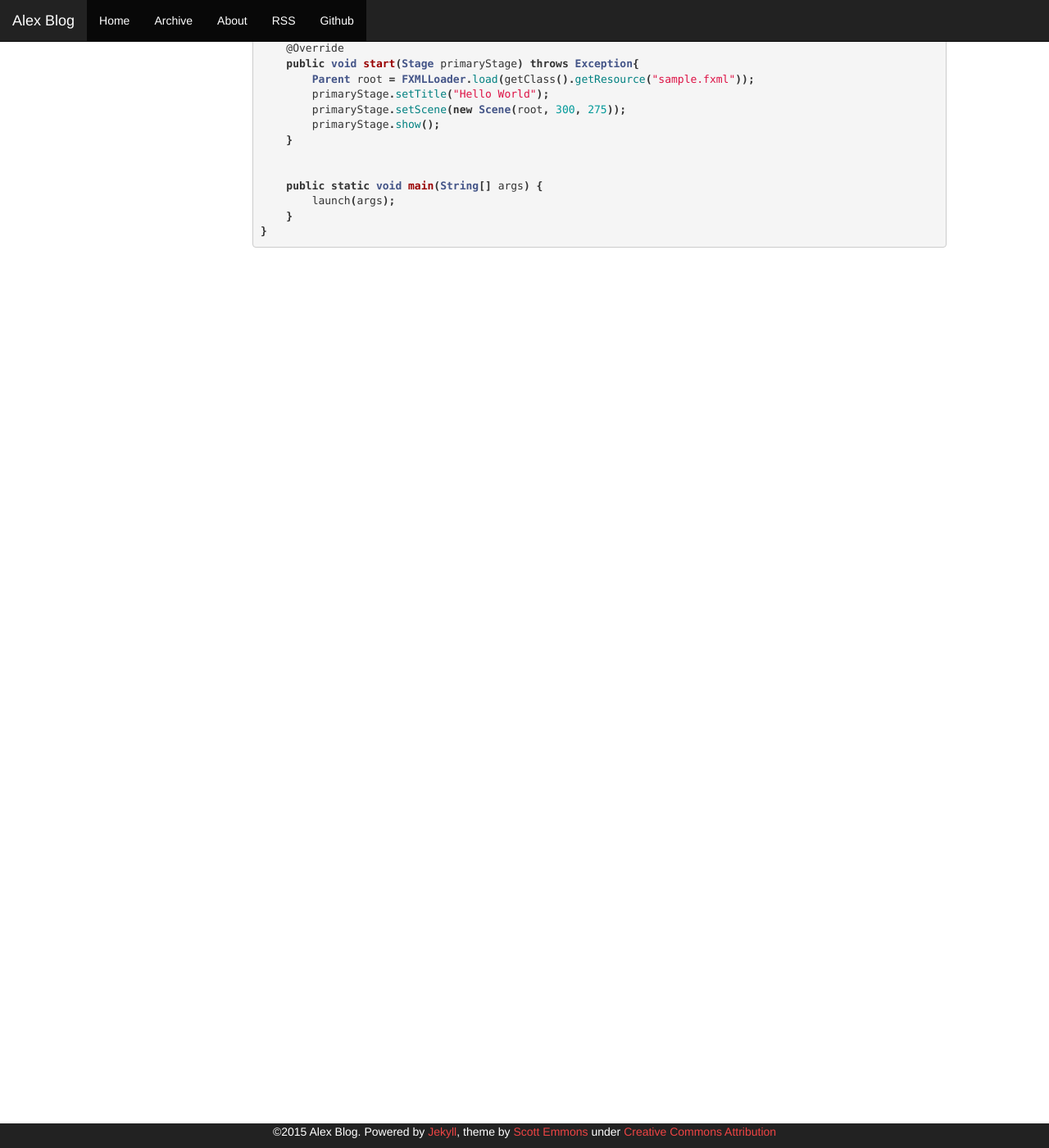
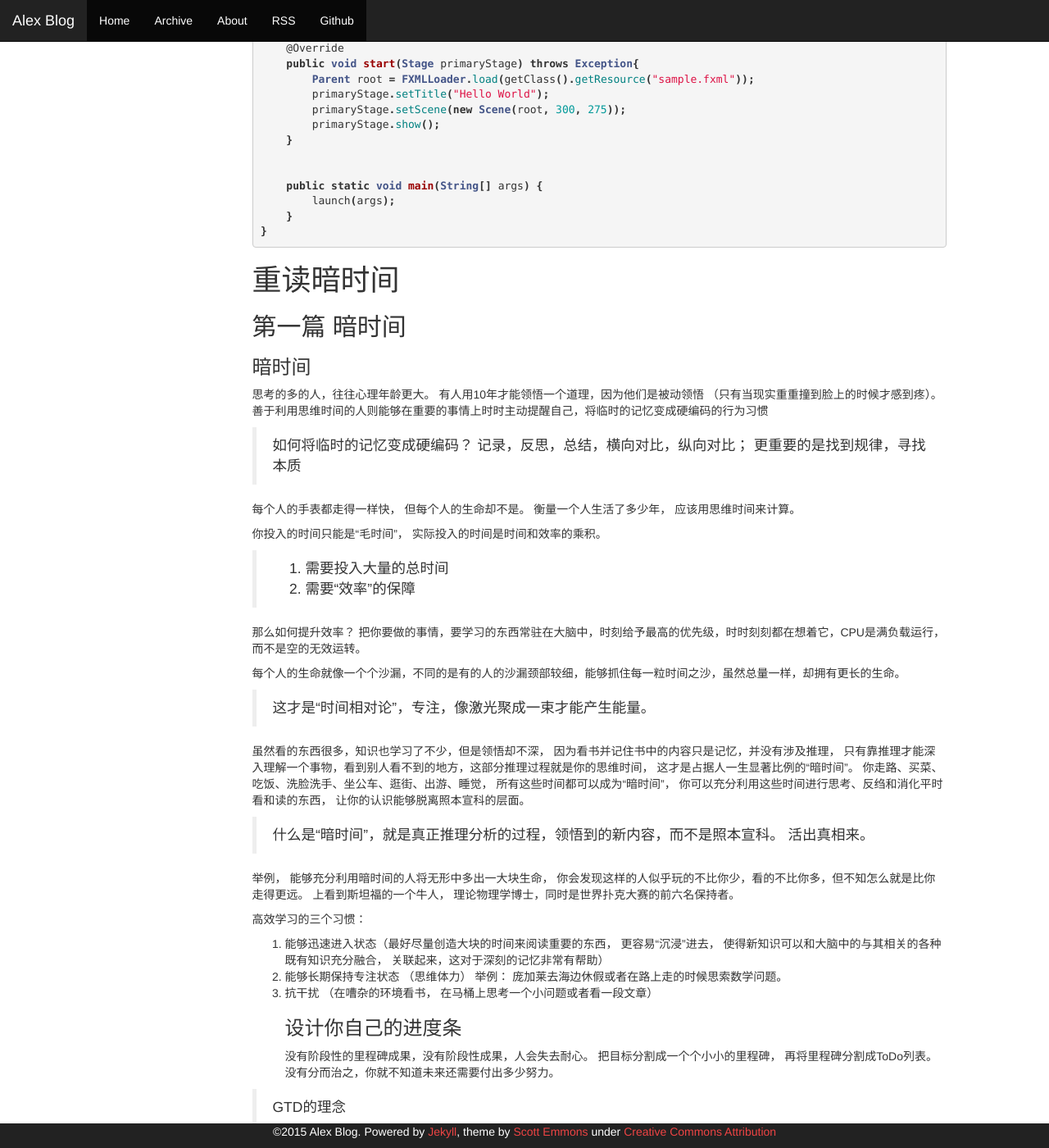
Before and after one commit to BadUncleX/blog, a Jekyll site: the page built from _posts/2015-01-10-syntax.md, in a window 1280 px wide and 1400 px high, scrolled down 806 px. Shown: the whole window at 82% size. Built offline with Jekyll 4.4.1, drawn with Linux system fonts in a browser that asks for light colours; Markdown is read by kramdown in place of the engine named in the settings; comment, search, counter and statistics services are not loaded.

Commit message:
comments

```diff
--- a/_posts/2015-01-10-syntax.md
+++ b/_posts/2015-01-10-syntax.md
@@ -69,3 +69,43 @@
 }
 
 {% endhighlight %}
+
+
+# 重读暗时间
+
+## 第一篇 暗时间
+
+### 暗时间
+思考的多的人，往往心理年龄更大。 有人用10年才能领悟一个道理，因为他们是被动领悟 （只有当现实重重撞到脸上的时候才感到疼）。 善于利用思维时间的人则能够在重要的事情上时时主动提醒自己，将临时的记忆变成硬编码的行为习惯
+
+> 如何将临时的记忆变成硬编码？
+> 记录，反思，总结，横向对比，纵向对比； 更重要的是找到规律，寻找本质
+
+每个人的手表都走得一样快， 但每个人的生命却不是。 衡量一个人生活了多少年， 应该用思维时间来计算。
+
+你投入的时间只能是“毛时间”， 实际投入的时间是时间和效率的乘积。
+
+> 1. 需要投入大量的总时间
+> 2. 需要“效率”的保障
+
+那么如何提升效率？
+把你要做的事情，要学习的东西常驻在大脑中，时刻给予最高的优先级，时时刻刻都在想着它，CPU是满负载运行，而不是空的无效运转。
+
+每个人的生命就像一个个沙漏，不同的是有的人的沙漏颈部较细，能够抓住每一粒时间之沙，虽然总量一样，却拥有更长的生命。
+
+> 这才是“时间相对论”，专注，像激光聚成一束才能产生能量。
+
+虽然看的东西很多，知识也学习了不少，但是领悟却不深， 因为看书并记住书中的内容只是记忆，并没有涉及推理， 只有靠推理才能深入理解一个事物，看到别人看不到的地方，这部分推理过程就是你的思维时间， 这才是占据人一生显著比例的“暗时间”。 你走路、买菜、吃饭、洗脸洗手、坐公车、逛街、出游、睡觉， 所有这些时间都可以成为“暗时间”， 你可以充分利用这些时间进行思考、反绉和消化平时看和读的东西， 让你的认识能够脱离照本宣科的层面。
+
+> 什么是“暗时间”，就是真正推理分析的过程，领悟到的新内容，而不是照本宣科。 活出真相来。
+
+举例， 能够充分利用暗时间的人将无形中多出一大块生命， 你会发现这样的人似乎玩的不比你少，看的不比你多，但不知怎么就是比你走得更远。 <how we decide> 上看到斯坦福的一个牛人， 理论物理学博士，同时是世界扑克大赛的前六名保持者。
+
+高效学习的三个习惯：
+1. 能够迅速进入状态（最好尽量创造大块的时间来阅读重要的东西， 更容易“沉浸”进去， 使得新知识可以和大脑中的与其相关的各种既有知识充分融合， 关联起来，这对于深刻的记忆非常有帮助）
+2. 能够长期保持专注状态  （思维体力） 举例： 庞加莱去海边休假或者在路上走的时候思索数学问题。
+3. 抗干扰 （在嘈杂的环境看书， 在马桶上思考一个小问题或者看一段文章）
+### 设计你自己的进度条
+没有阶段性的里程碑成果，没有阶段性成果，人会失去耐心。  把目标分割成一个个小小的里程碑， 再将里程碑分割成ToDo列表。 没有分而治之，你就不知道未来还需要付出多少努力。
+
+> GTD的理念
```
